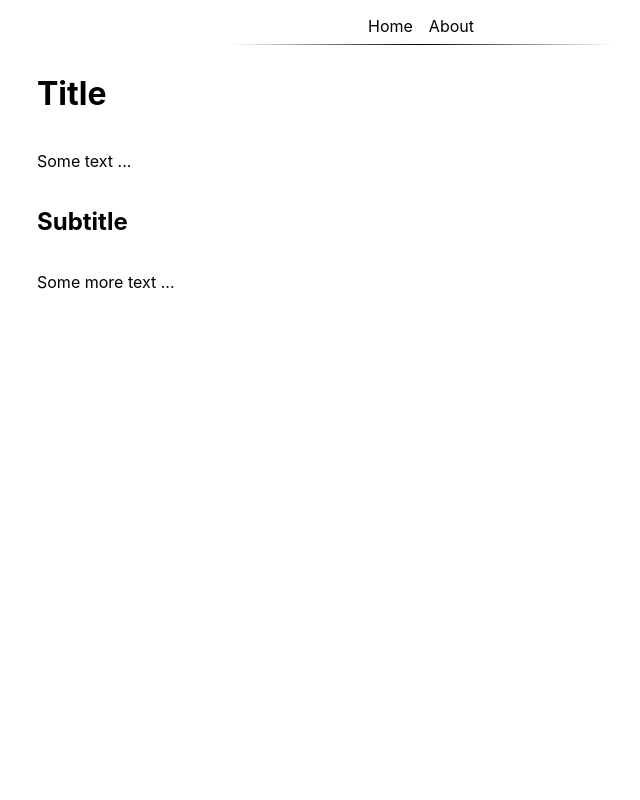
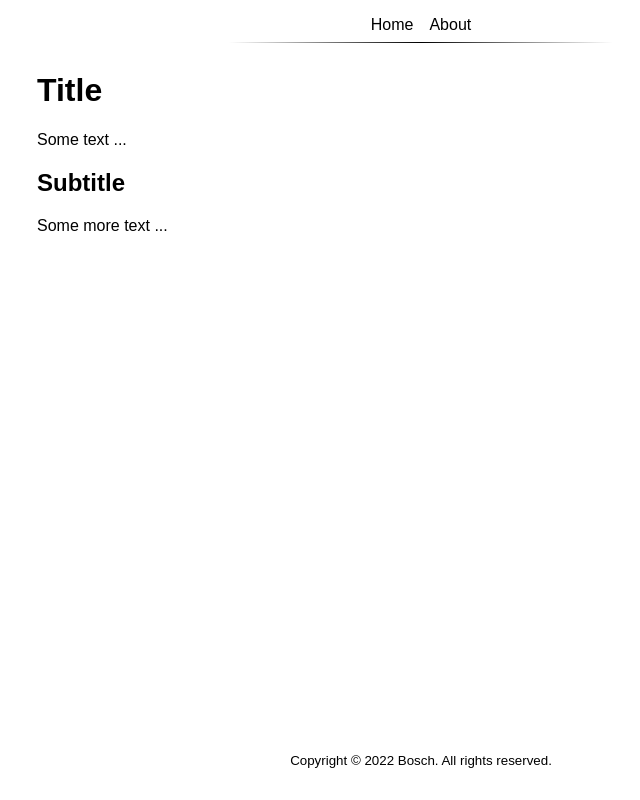
Before and after one commit to JoelBosch90/stocks-in-motion, a Next.js app in the folder client/: page /about in a window 1280 px wide. Shown: the whole page, without its empty margins (219-859 px from the left). Built offline with nearby package versions, Linux system fonts and the light colour scheme.

Commit message:
Basic header/footer setup

```diff
--- a/client/components/layout.module.scss
+++ b/client/components/layout.module.scss
@@ -17,4 +17,23 @@
 
   // Keep the width of our layout limited to something that's easy on the eyes.
   max-width: 50rem;
+
+  // Use the full width available.
+  height: 100%;
+
+  // Include paddings and borders in the calculations of the dimensions.
+  box-sizing: border-box;
+
+  main
+  {
+    // Make sure that the main content takes all space it needs.
+    flex-grow: 1;
+    flex-shrink: 0;
+  }
+
+  .footer
+  {
+    // Make sure that the footer makes way for other elements.
+    flex-shrink: 1;
+  }
 }
--- a/client/components/layout.tsx
+++ b/client/components/layout.tsx
@@ -20,9 +20,11 @@ interface LayoutProps {
 const Layout = ({ children }: LayoutProps) => {
   return (
     <div className={styles.layout}>
-      <Header />
-      { children }
-      <Footer />
+      <Header className={styles.header} />
+      <main>
+        { children }
+      </main>
+      <Footer className={styles.footer} />
     </div>
   )
 }
--- /dev/null
+++ b/client/components/layout/footer.module.scss
@@ -0,0 +1,18 @@
+/**
+ *  This file contains all styling that is specific to the layout footer
+ *  component.
+ */
+
+.footer
+{
+  // Use Flexbox to create a simple column layout.
+  display: flex;
+  flex-direction: column;
+
+  // Keep some distance from other elements on the screen and from the edge of
+  // the screen.
+  padding: 1rem 0;
+
+  // Center the itmms in the center.
+  align-items: center;
+}
--- a/client/components/layout/footer.tsx
+++ b/client/components/layout/footer.tsx
@@ -2,12 +2,18 @@
  *  Component that creates a footer for the common website layout.
  */
 
-interface FooterProps {}
+import styles from './footer.module.scss'
 
-const Footer = ({}: FooterProps) => {
+interface FooterProps {
+  className: string,
+}
+
+const Footer = ({ className }: FooterProps) => {
   return (
-    <footer>
-
+    <footer className={`${className} ${styles.footer}`}>
+      <small>
+        Copyright © 2022 Bosch. All rights reserved.
+      </small>
     </footer>
   )
 }
--- a/client/components/layout/header.module.scss
+++ b/client/components/layout/header.module.scss
@@ -21,10 +21,15 @@
 
   hr
   {
+    // We won't be using the regular border on this element.
     border: 0;
+
+    // Instead, we'll use a background that's a single pixel high to immitate a
+    // border. This allows us to use a linear gradient instead.
+    background: linear-gradient(to right, white 0%,black 50%,white 100%);
     height: 1px;
+
+    // We don't want this line to span the full width of the navigation menu.
     width: 50%;
-    position: relative;
-    background: linear-gradient(to right, white 0%,black 50%,white 100%);
   }
 }
--- a/client/components/layout/header.tsx
+++ b/client/components/layout/header.tsx
@@ -5,9 +5,11 @@
 import Link from 'next/link'
 import styles from './header.module.scss'
 
-interface HeaderProps {}
+interface HeaderProps {
+  className: string,
+}
 
-const Header = ({}: HeaderProps) => {
+const Header = ({ className }: HeaderProps) => {
 
   const pages = {
     "/": "Home",
@@ -16,14 +18,17 @@ const Header = ({}: HeaderProps) => {
 
   const links = Object.entries(pages).map(([url, name]) => {
     return (
-      <Link href={ url }>
+      <Link
+        key={ url }
+        href={ url }
+      >
         { name }
       </Link>
     )
   })
 
   return (
-    <header className={styles.header}>
+    <header className={`${className} ${styles.header}`}>
       <nav>
         { links }
       </nav>
--- a/client/styles/globals.scss
+++ b/client/styles/globals.scss
@@ -1,16 +1,23 @@
+/**
+ *  This file applies global styling for the entire application.
+ */
+
 html,
-body {
+body,
+#__next
+{
+  // Reset padding and margin on the body and html elements.
   padding: 0;
   margin: 0;
-  font-family: -apple-system, BlinkMacSystemFont, Segoe UI, Roboto, Oxygen,
-    Ubuntu, Cantarell, Fira Sans, Droid Sans, Helvetica Neue, sans-serif;
+
+  // We always want to use the full screen width.
+  height: 100%;
+
+  font-family: Oxygen, sans-serif;
 }
 
-a {
+a
+{
   color: inherit;
   text-decoration: none;
 }
-
-* {
-  box-sizing: border-box;
-}
```
